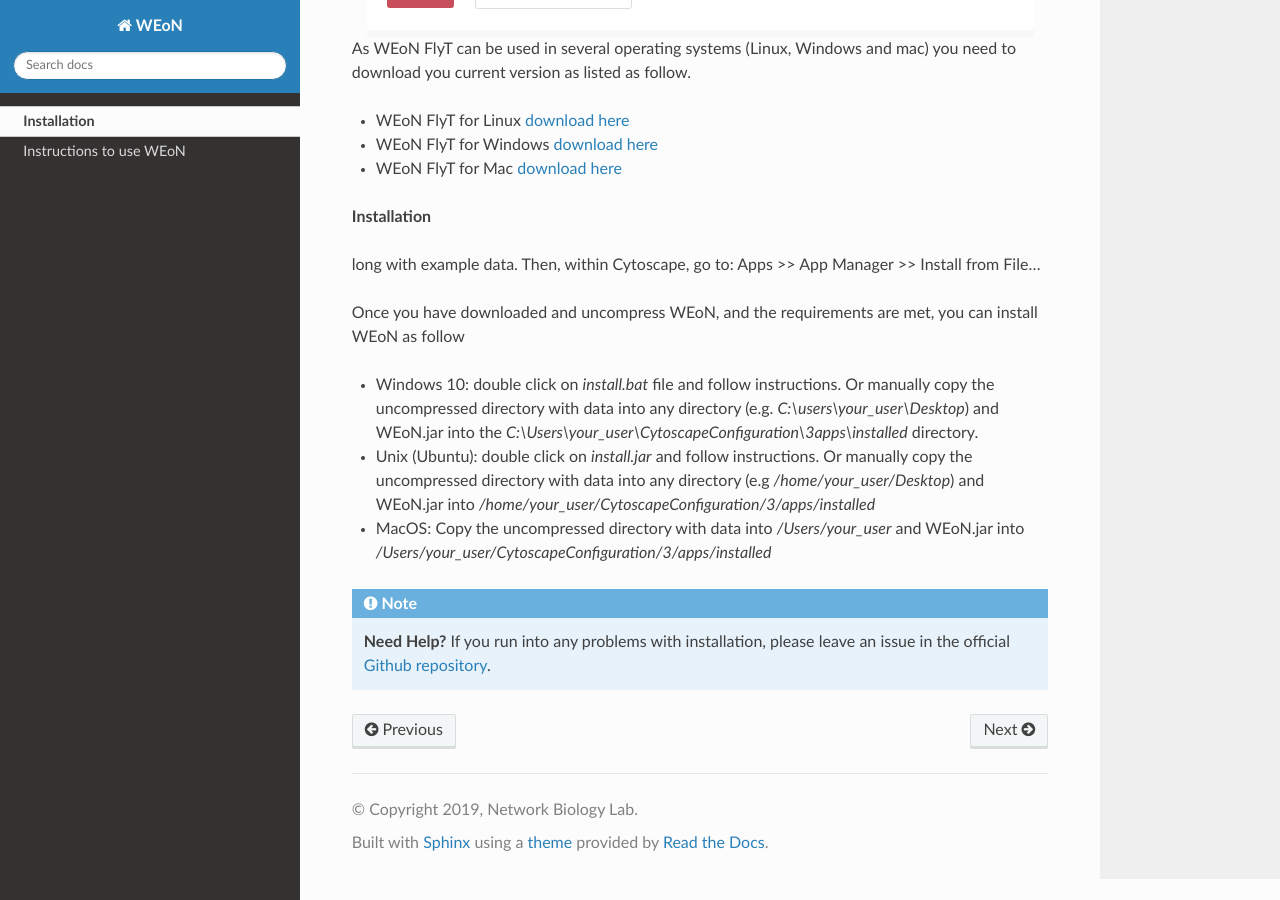
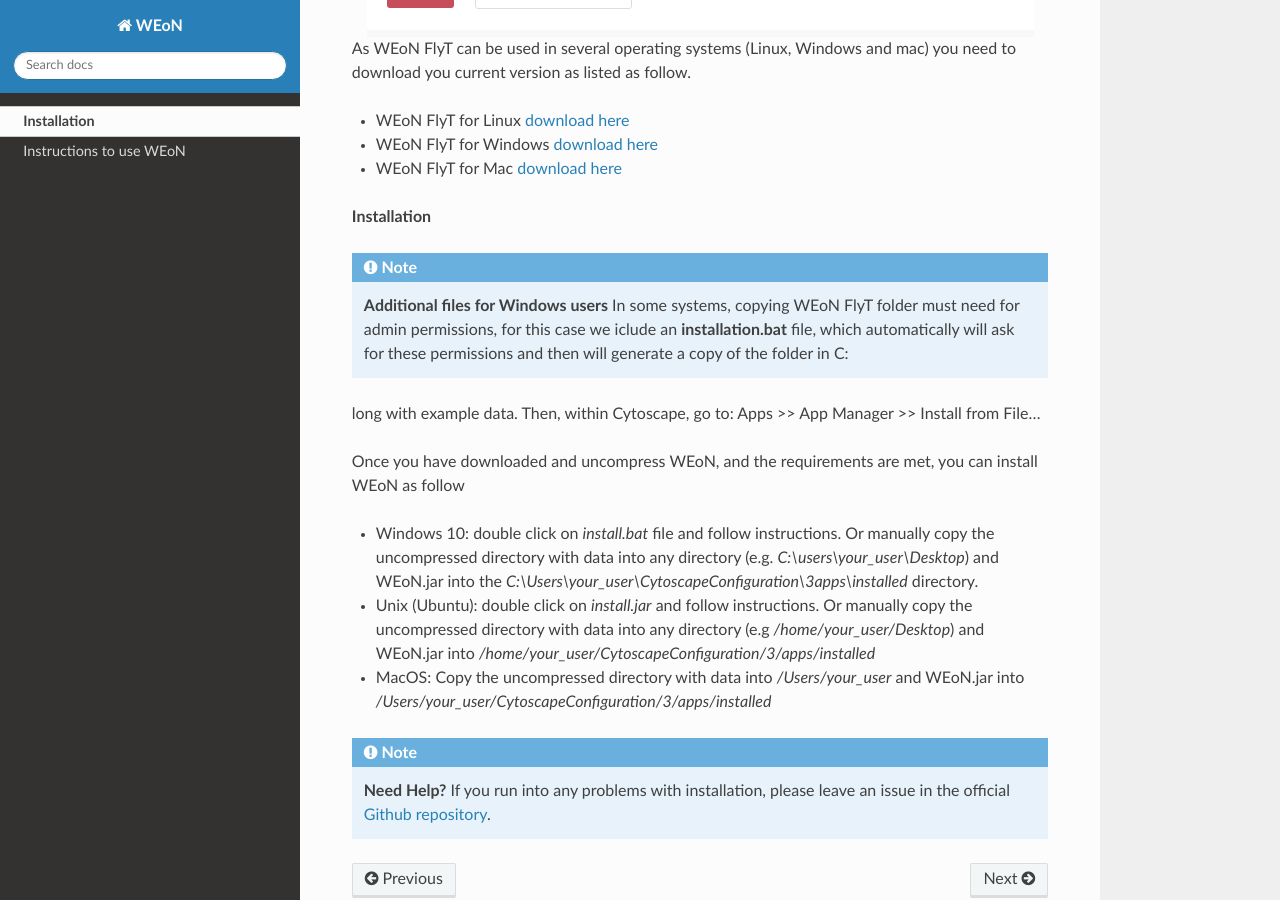
Before and after one commit to networkbiolab/WEoN, a Sphinx documentation site: the page built from docs/installation.rst, in a window 1280 px wide and 900 px high, scrolled down 1066 px. Built offline with Sphinx 7.4.7 and the Read the Docs theme 2.0.0, drawn with Linux system fonts in a browser that asks for light colours.

Commit message:
Update installation.rst

```diff
--- a/docs/installation.rst
+++ b/docs/installation.rst
@@ -32,6 +32,11 @@
 
 **Installation**
 
+
+.. note::
+	**Additional files for Windows users**
+	In some systems, copying WEoN FlyT folder must need for admin permissions, for this case we iclude an **installation.bat** file, which automatically will ask for these permissions and then will generate a copy of the folder in C:
+
 long with example data. Then, within Cytoscape, go to: Apps >> App Manager >> Install from File...
 
 
```
